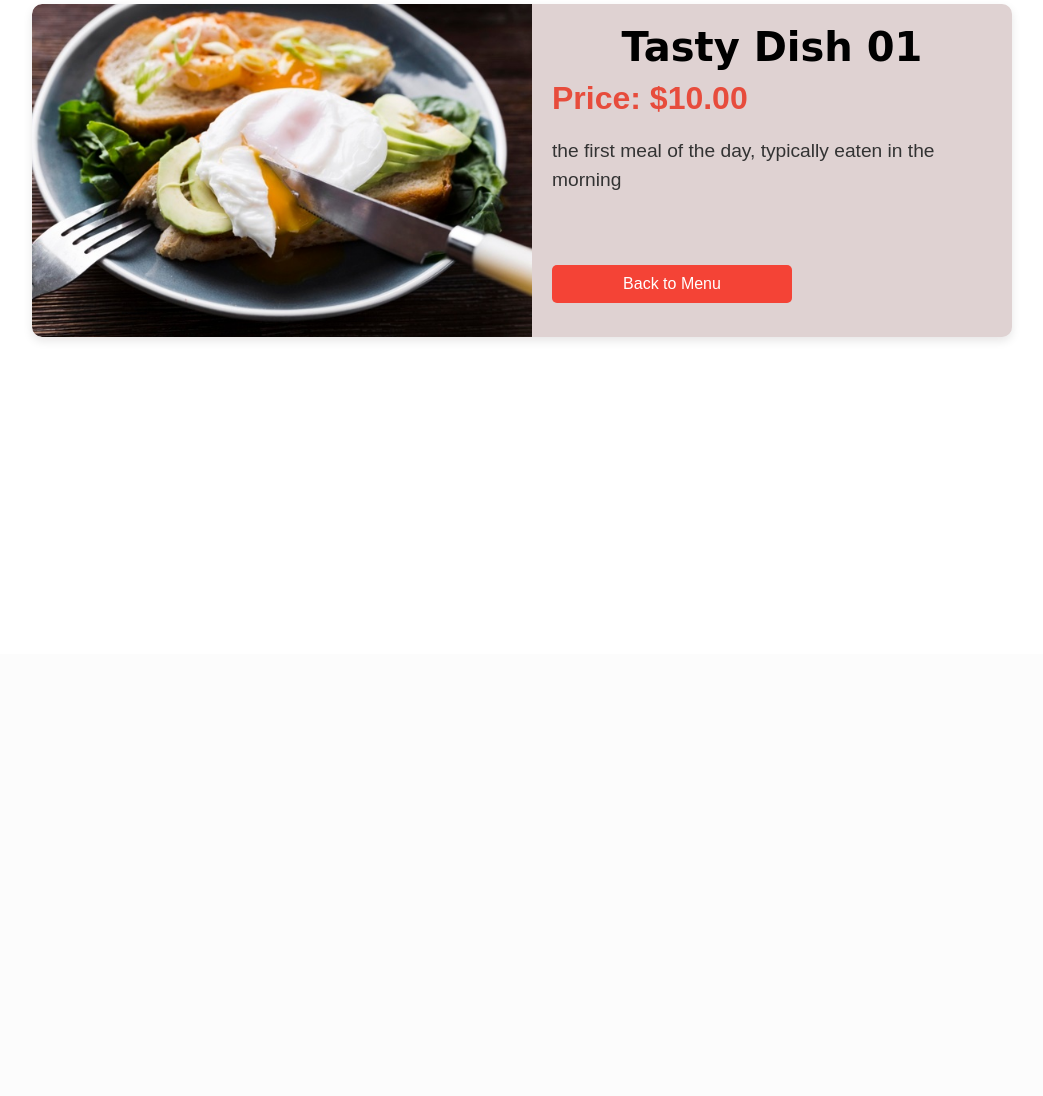
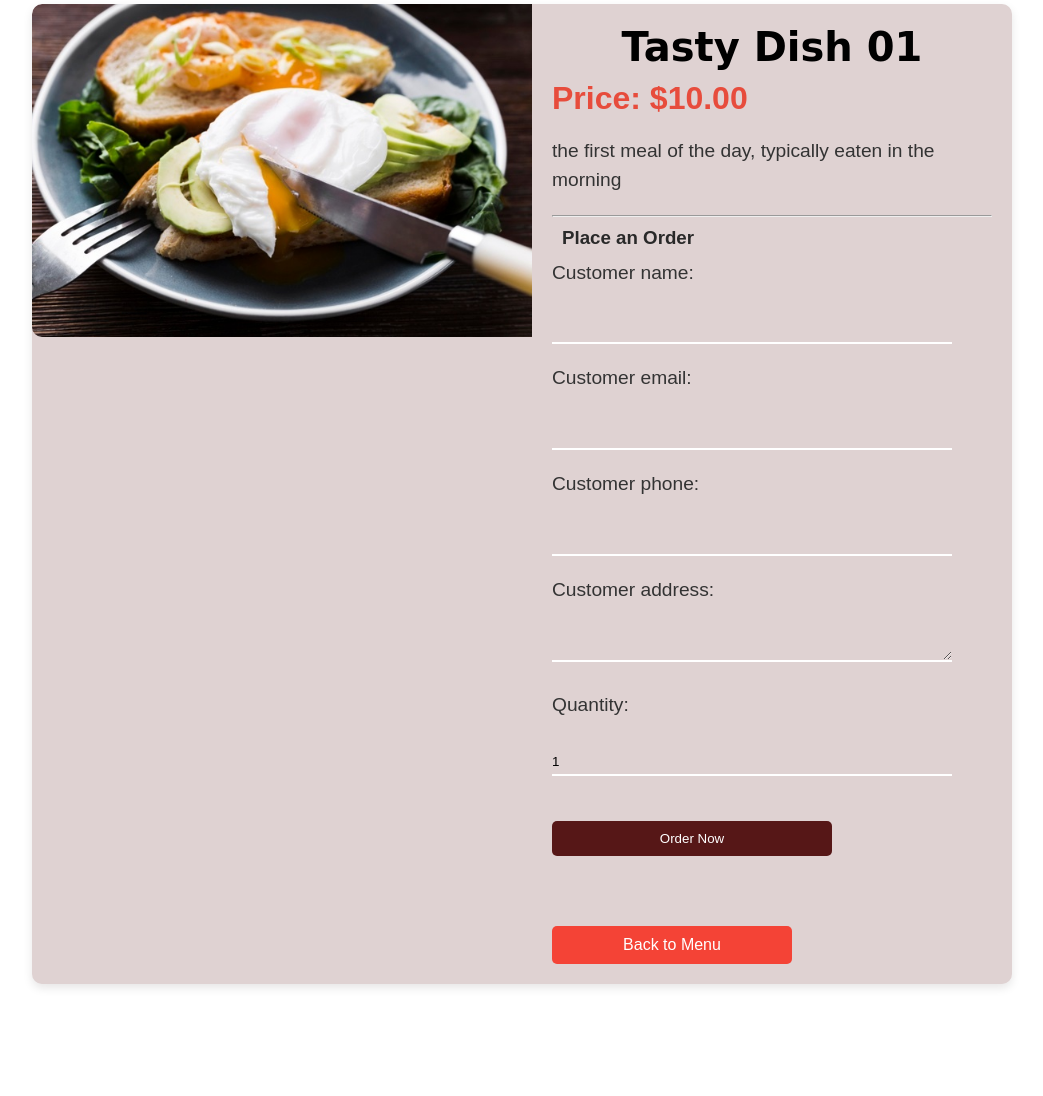
Before and after one commit to KanchanCS/restaurant_managment, a Django app: page /1/ in a window 1280 px wide. Shown: the part 146-1242 px from the top of the page, without its empty margins (118-1161 px from the left). Before the commit the page ends 486 px from the top, so only its background shows below. Run offline with Django 4.2, Linux system fonts and the light colour scheme; data comes from the database, SQL or seed files in the repository; both versions use the stored data as it was after the commit.

Commit message:
order send

```diff
--- a/restaurant/admin.py
+++ b/restaurant/admin.py
@@ -1,7 +1,8 @@
 from django.contrib import admin
-from .models import MenuItem, Chef, Contact
+from .models import MenuItem, Chef, Contact,Order
 # Register your models here.
 
 admin.site.register(MenuItem)
 admin.site.register(Chef)
 admin.site.register(Contact)
+admin.site.register(Order)
--- a/restaurant/forms.py
+++ b/restaurant/forms.py
@@ -1,7 +1,13 @@
 from django import forms
-from .models import MenuItem
+from .models import MenuItem,Order
 
 class MenuItemForm(forms.ModelForm):
     class Meta:
         model = MenuItem
         fields = ['category','name', 'price', 'description', 'image', ]
+
+
+class OrderForm(forms.ModelForm):
+    class Meta:
+        model = Order
+        fields = ['customer_name', 'customer_email', 'customer_phone', 'customer_address', 'quantity']
--- a/restaurant/models.py
+++ b/restaurant/models.py
@@ -32,3 +32,19 @@ class Contact(models.Model):
 
     def __str__(self):
         return f"Message from {self.name} - {self.subject}"
+
+
+class Order(models.Model):
+    menu_item = models.ForeignKey(MenuItem, on_delete=models.CASCADE)
+    quantity = models.PositiveIntegerField(default=1)
+    customer_name = models.CharField(max_length=100)
+    customer_email = models.EmailField()
+    customer_phone = models.CharField(max_length=15)
+    customer_address = models.TextField()  # New field for the address
+    created_at = models.DateTimeField(auto_now_add=True)
+
+    def __str__(self):
+        return f"Order by {self.customer_name} for {self.menu_item.name}"
+
+    def get_total_price(self):
+        return self.menu_item.price * self.quantity
--- a/restaurant/templates/details_item.html
+++ b/restaurant/templates/details_item.html
@@ -48,6 +48,13 @@
                 <h1>{{ item.name }}</h1>
                 <h2>Price: ${{ item.price }}</h2>
                 <p>{{ item.description }}</p>
+                <hr>
+                <h3>Place an Order</h3>
+                <form method="POST">
+                    {% csrf_token %}
+                    {{ form.as_p }}  <!-- Display the order form with fields for name, email, phone, address, and quantity -->
+                    <button type="submit" class="btn btn-primary">Order Now</button>
+                </form>
                 <a class="back-btn" href="{% url 'index' %}">Back to Menu</a>
             </div>
         </div>
--- a/restaurant/urls.py
+++ b/restaurant/urls.py
@@ -8,4 +8,5 @@ urlpatterns = [
     path('edit/<int:item_id>/', views.edit_item, name='edit'),
     path('delete/<int:item_id>/', views.delete_item, name='delete'),
     path('add', views.add_item, name='add'),
+     path('order-success/<int:order_id>/', views.order_success, name='order'),
 ]
--- a/restaurant/views.py
+++ b/restaurant/views.py
@@ -1,8 +1,8 @@
 from django.shortcuts import render, redirect, get_object_or_404
-from .models import MenuItem, Chef, Contact
+from .models import MenuItem, Chef, Contact,Order
 from django.contrib import messages
 from django.urls import reverse
-from .forms import MenuItemForm
+from .forms import MenuItemForm,OrderForm
 # Create your views here.
 
 # View for the homepage (with menu and chef sections)
@@ -46,7 +46,19 @@ def contact(request):
 def detail_item(request, item_id):
     # Fetch the menu item by id
     item = MenuItem.objects.get(id=item_id)
-    return render(request, 'details_item.html',{'item':item})
+
+    if request.method == 'POST':
+        form = OrderForm(request.POST)
+        if form.is_valid():
+            order = form.save(commit=False)
+            order.menu_item = item  # Link the order to the selected menu item
+            order.save()
+            return redirect('order', order_id=order.id)  # Redirect to a success page after ordering
+    else:
+        form = OrderForm()
+
+
+    return render(request, 'details_item.html',{'item': item, 'form': form})
 
 def edit_item(request, item_id):
     item = MenuItem.objects.get(id=item_id)
@@ -71,7 +83,6 @@ def delete_item(request, item_id):
     return render(request, 'delete_item.html', {'item': item})
 
 def add_item(request):
-
     if request.method == 'POST':
         form = MenuItemForm(request.POST, request.FILES)  # Handle file uploads (e.g., images)
         if form.is_valid():
@@ -81,3 +92,8 @@ def add_item(request):
         form = MenuItemForm()  # Display an empty form
 
     return render(request, 'add_item.html', {'form': form})
+
+
+def order_success(request, order_id):
+    order = get_object_or_404(Order, id=order_id)
+    return render(request, 'order.html', {'order': order})
```
Also changed, not shown: restaurant/templates/order.html (added, +22 -0 lines), db.sqlite3, restaurant/migrations/0002_order.py (added).
